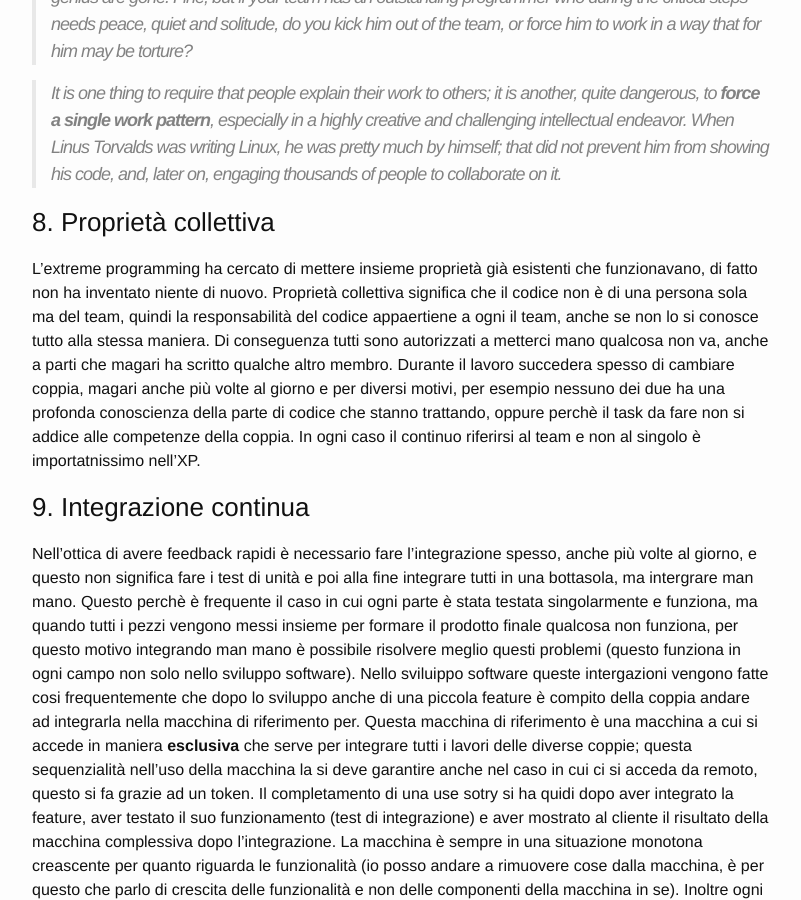
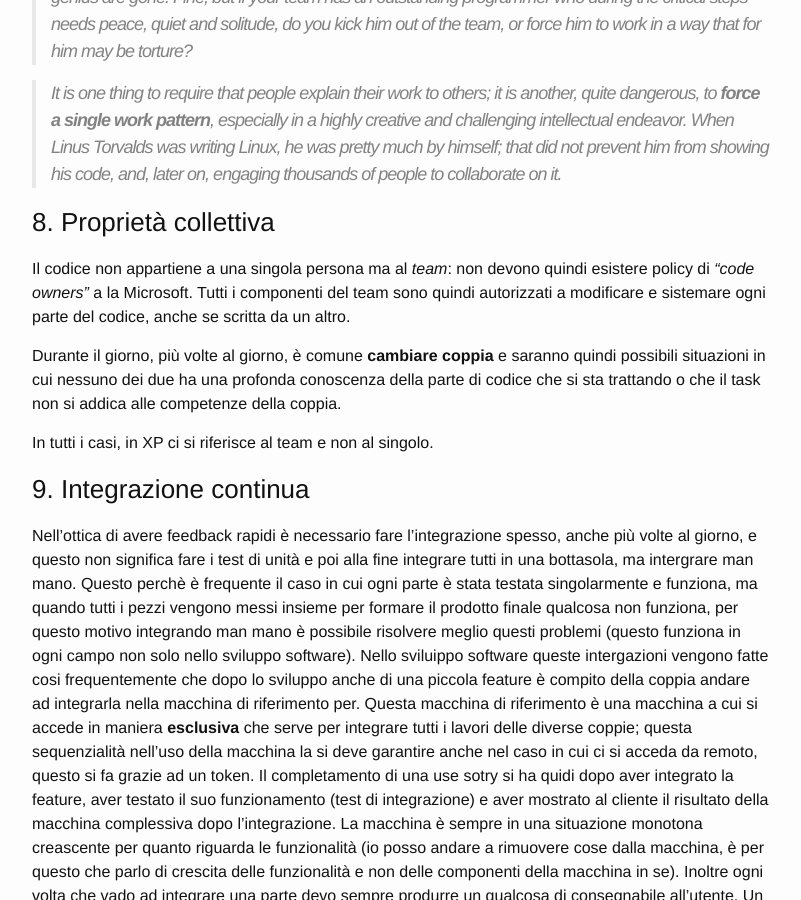
Before and after one commit to MarcoBuster/sweng, a Jekyll site: the page built from _posts/2022-10-10-extreme-programming.md, in a window 1280 px wide and 900 px high, scrolled down 12927 px. Shown: the whole window, without its empty margins (238-1039 px from the left). Built offline with Jekyll 4.4.1, drawn with Linux system fonts in a browser that asks for light colours; the table of contents is made by our own code.

Commit message:
Refactor and integrate technique 8

```diff
--- a/_posts/2022-10-10-extreme-programming.md
+++ b/_posts/2022-10-10-extreme-programming.md
@@ -344,9 +344,12 @@ they write programs; and many excellent programmers do not.
 himself; that did not prevent him from showing his code, and, later on, engaging thousands of people to collaborate on it.
 
 ### 8. Proprietà collettiva
-L'extreme programming ha cercato di mettere insieme proprietà già esistenti che funzionavano, di fatto non ha inventato niente di nuovo.
-Proprietà collettiva significa che il codice non è di una persona sola ma del team, quindi la responsabilità del codice appaertiene a ogni il team, anche se non lo si conosce tutto alla stessa maniera. Di conseguenza tutti sono autorizzati a metterci mano qualcosa non va, anche a parti che magari ha scritto qualche altro membro.
-Durante il lavoro succedera spesso di cambiare coppia, magari anche più volte al giorno e per diversi motivi, per esempio nessuno dei due ha una profonda conoscienza della parte di codice che stanno trattando, oppure perchè il task da fare non si addice alle competenze della coppia. In ogni caso il continuo riferirsi al team e non al singolo è importatnissimo nell'XP.
+Il codice non appartiene a una singola persona ma al _team_: non devono quindi esistere policy di _"code owners"_ a la Microsoft.
+Tutti i componenti del team sono quindi autorizzati a modificare e sistemare ogni parte del codice, anche se scritta da un altro.
+
+Durante il giorno, più volte al giorno, è comune __cambiare coppia__ e saranno quindi possibili situazioni in cui nessuno dei due ha una profonda conoscenza della parte di codice che si sta trattando o che il task non si addica alle competenze della coppia.
+
+In tutti i casi, in XP ci si riferisce al team e non al singolo.
 
 ### 9. Integrazione continua
 Nell'ottica di avere feedback rapidi è necessario fare l'integrazione spesso, anche più volte al giorno, e questo non significa fare i test di unità e poi alla fine integrare tutti in una bottasola, ma intergrare man mano. Questo perchè è frequente il caso in cui ogni parte è stata testata singolarmente e funziona, ma quando tutti i pezzi vengono messi insieme per formare il prodotto finale qualcosa non funziona, per questo motivo integrando man mano è possibile risolvere meglio questi problemi (questo funziona in ogni campo non solo nello sviluppo software).
```
